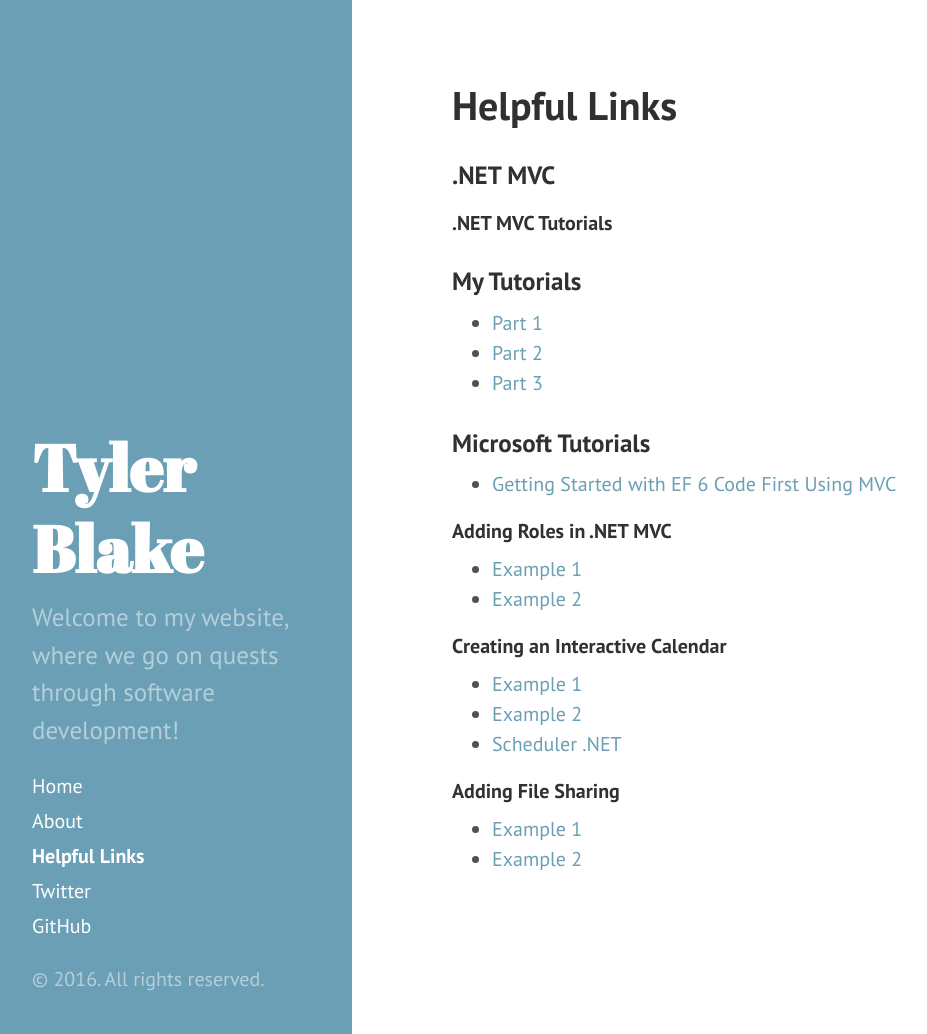
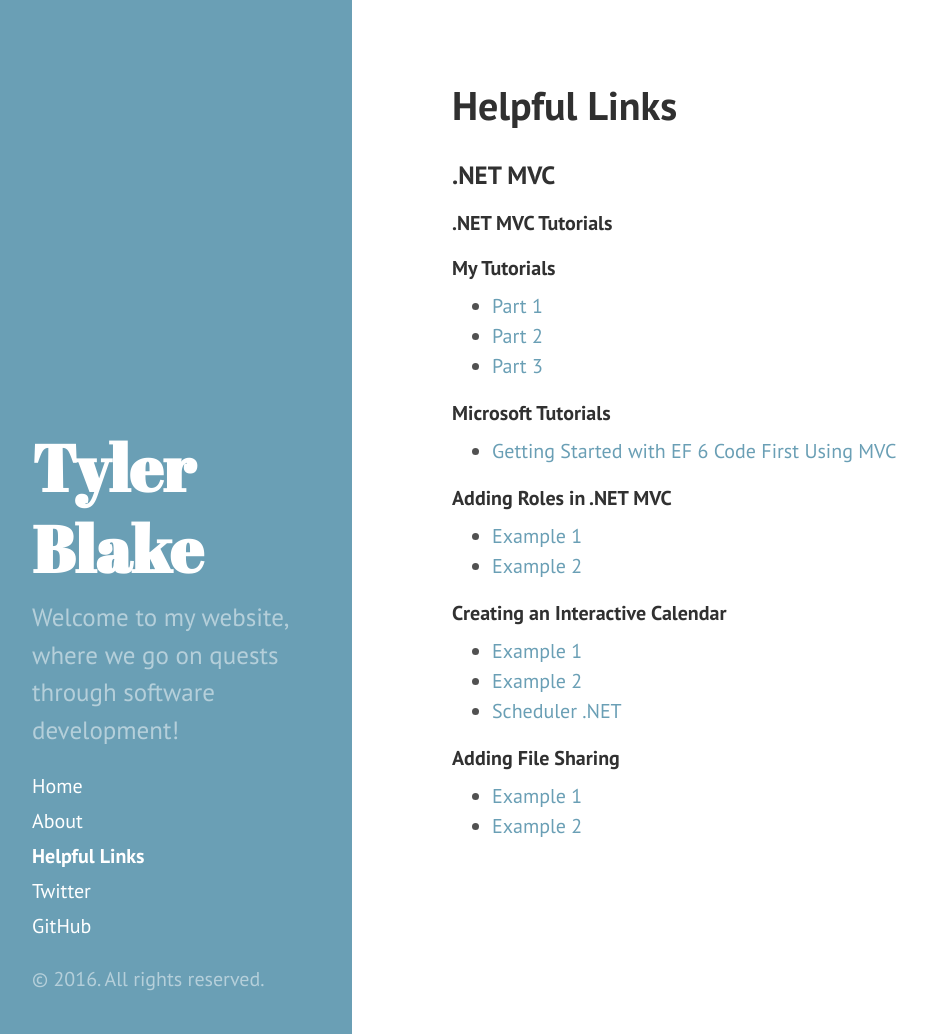
Before and after one commit to tylerablake/website, a Jekyll site: the page built from helpfulLinks.md, in a window 1280 px wide and 1034 px high. Shown: the whole window, without its empty margins (8-935 px from the left). Built offline with Jekyll 4.4.1, drawn with Linux system fonts in a browser that asks for light colours.

```diff
--- a/helpfulLinks.md
+++ b/helpfulLinks.md
@@ -6,12 +6,13 @@ title: Helpful Links
 ### .NET MVC
 
 #### .NET MVC Tutorials
-### My Tutorials
+
+#### My Tutorials
 * <a href="http://tylerablake.com/2016/08/01/mvc-tutorial-part1/">Part 1</a>
 * <a href="http://tylerablake.com/2016/08/01/mvc-tutorial-part2/">Part 2</a>
 * <a href="http://tylerablake.com/2016/08/01/mvc-tutorial-part3/">Part 3</a>
 
-### Microsoft Tutorials
+#### Microsoft Tutorials
 * <a href="https://www.asp.net/mvc/overview/getting-started/getting-started-with-ef-using-mvc/creating-an-entity-framework-data-model-for-an-asp-net-mvc-application">Getting Started with EF 6 Code First Using MVC</a>
 
 #### Adding Roles in .NET MVC
```
